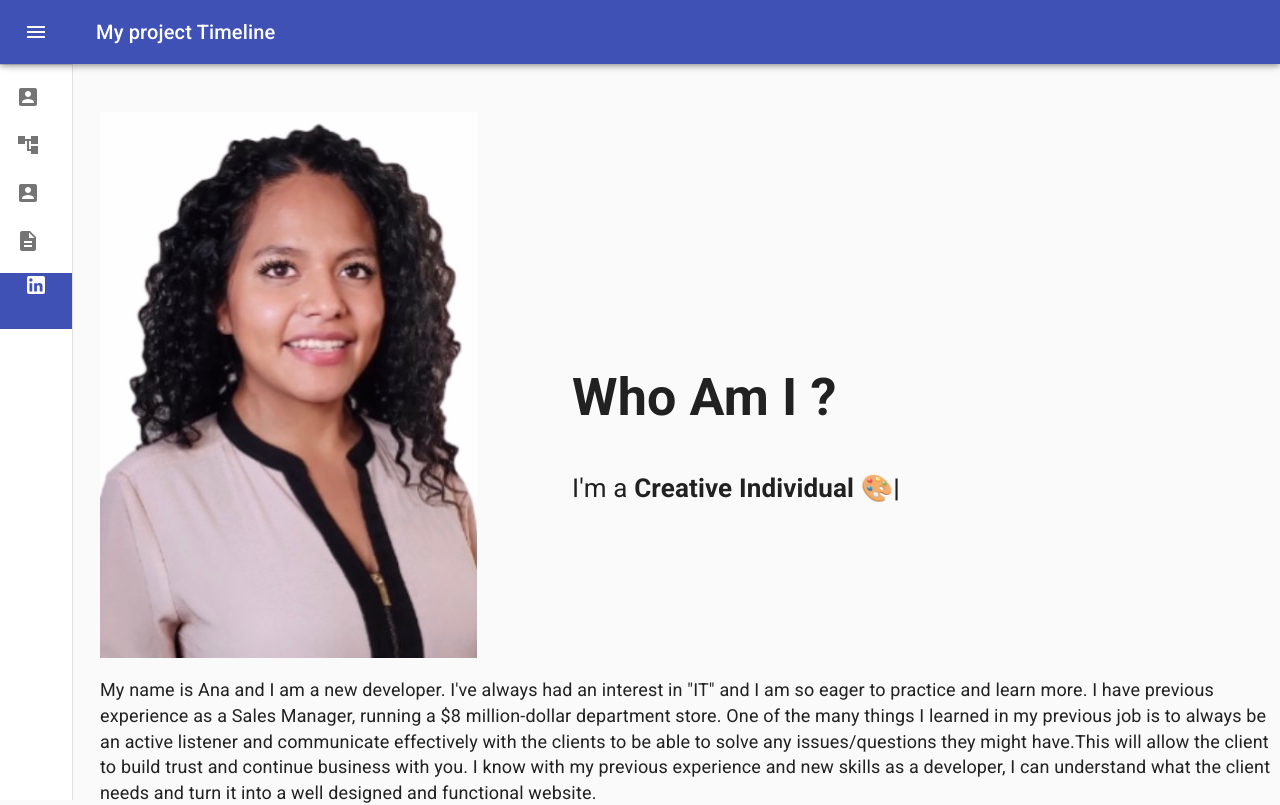
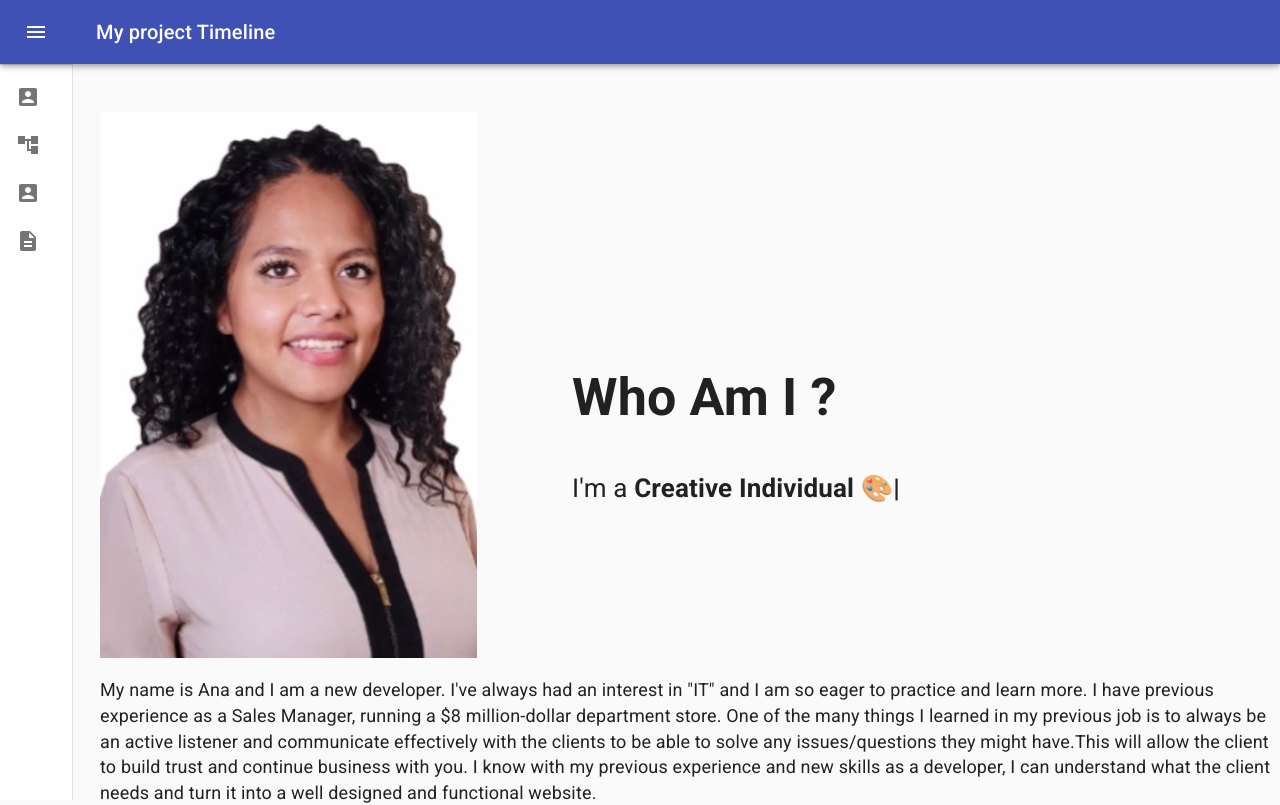
Before and after one commit to abanae/First_REACTAPP_Portfolio, a React (Create React App) app: page / in a window 1280 px wide. Shown: the top 805 px of the page. Built offline with nearby package versions, Linux system fonts and the light colour scheme.

Commit message:
ReadMe file

```diff
--- a/src/components/Footer.jsx
+++ b/src/components/Footer.jsx
@@ -26,7 +26,7 @@ const Footer = () => {
   return (
     <BottomNavigation
       with="auto"
-      style={{ background: "#3f51b5"}}
+      style={{ background: "#3f51b5", marginTop:"35rem"}}
     >
       <a href="https://github.com/abanae" target="_blank" rel="noreferrer">
         <BottomNavigationAction
```
Also changed, not shown: 1 other file (tests, documents, lock files or other folders).
